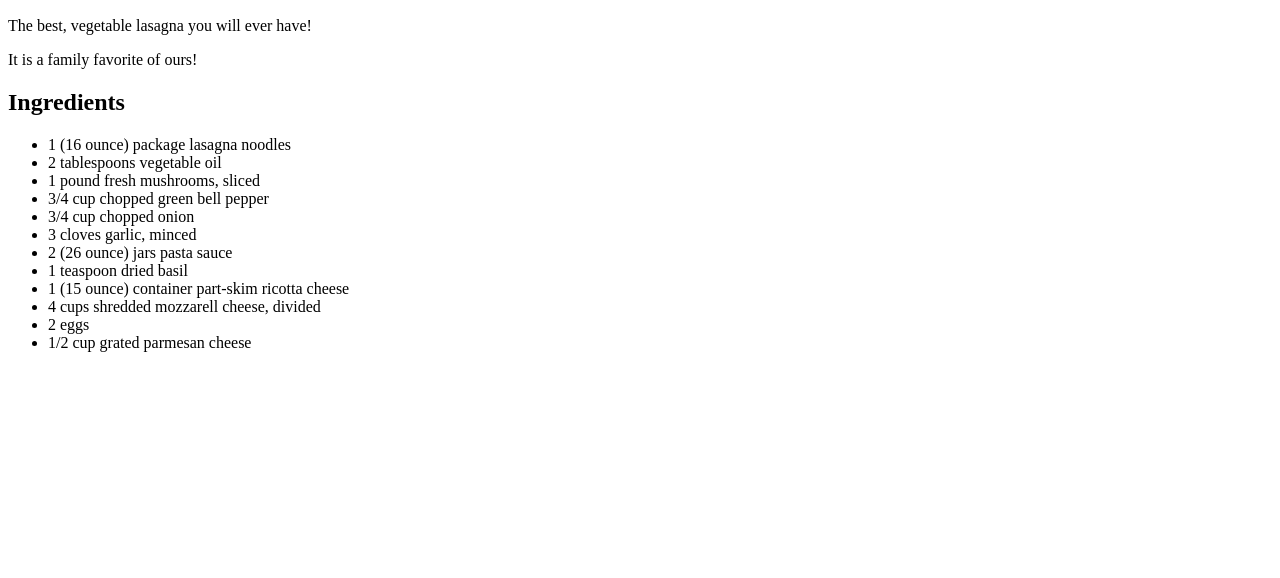
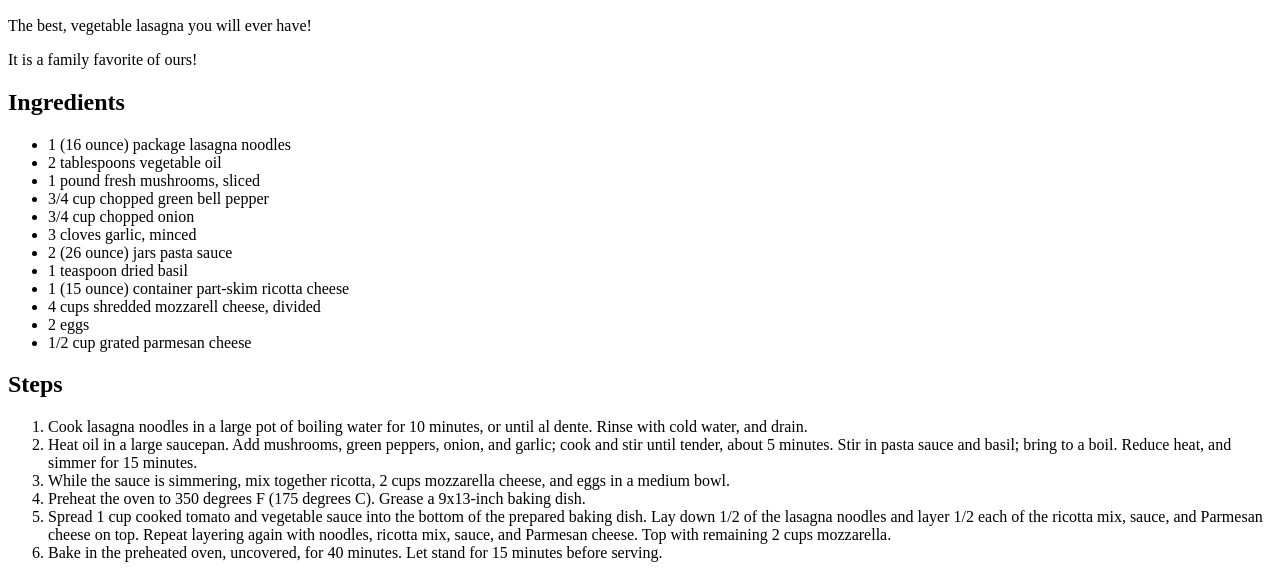
Before and after one commit to chandlercase/odin-recipes, a plain HTML site: page index.html in a window 1280 px wide. Shown: the part 434-1012 px from the top of the page. Before the commit the page ends 802 px from the top, so only its background shows below. Drawn offline with Linux system fonts and the light colour scheme.

Commit message:
Add ordered list, included list items

```diff
--- a/index.html
+++ b/index.html
@@ -26,5 +26,14 @@
         <li>2 eggs</li>
         <li>1/2 cup grated parmesan cheese</li>
     </ul>
+    <h2>Steps</h2>
+    <ol>
+        <li>Cook lasagna noodles in a large pot of boiling water for 10 minutes, or until al dente. Rinse with cold water, and drain.</li>
+        <li>Heat oil in a large saucepan. Add mushrooms, green peppers, onion, and garlic; cook and stir until tender, about 5 minutes. Stir in pasta sauce and basil; bring to a boil. Reduce heat, and simmer for 15 minutes.</li>
+        <li>While the sauce is simmering, mix together ricotta, 2 cups mozzarella cheese, and eggs in a medium bowl.</li>
+        <li>Preheat the oven to 350 degrees F (175 degrees C). Grease a 9x13-inch baking dish.</li>
+        <li>Spread 1 cup cooked tomato and vegetable sauce into the bottom of the prepared baking dish. Lay down 1/2 of the lasagna noodles and layer 1/2 each of the ricotta mix, sauce, and Parmesan cheese on top. Repeat layering again with noodles, ricotta mix, sauce, and Parmesan cheese. Top with remaining 2 cups mozzarella.</li>
+        <li>Bake in the preheated oven, uncovered, for 40 minutes. Let stand for 15 minutes before serving.</li>
+    </ol>
 </body>
 </html>
```
